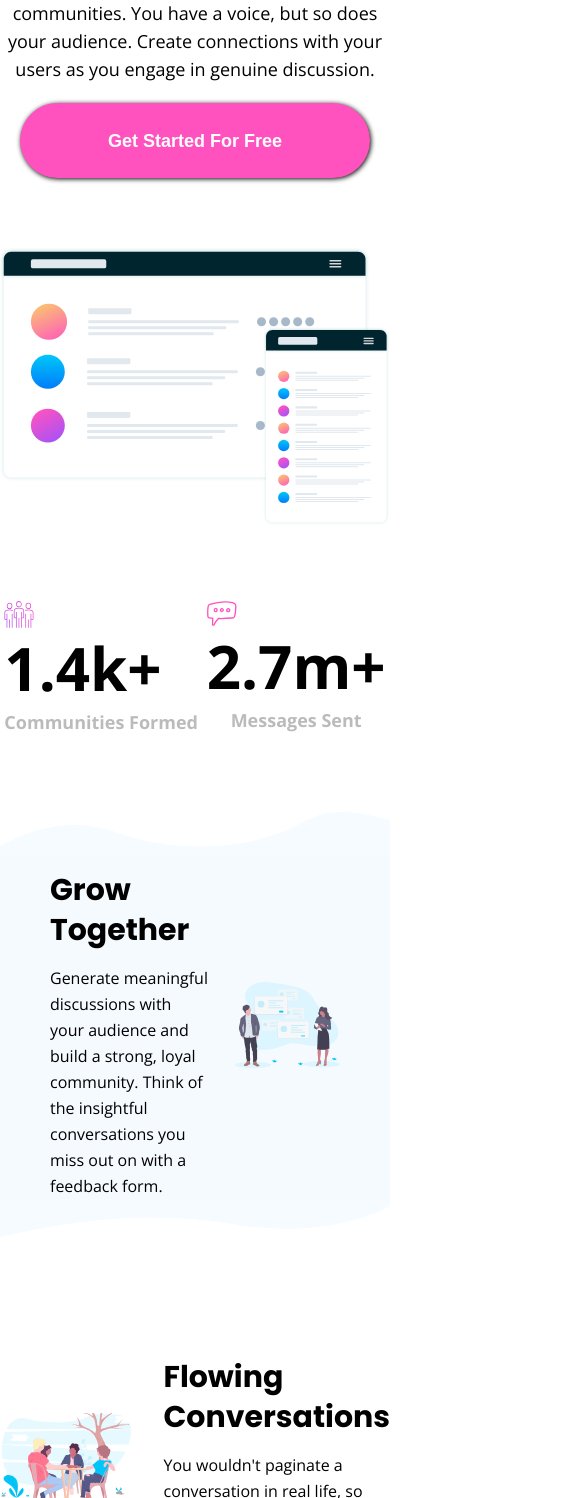
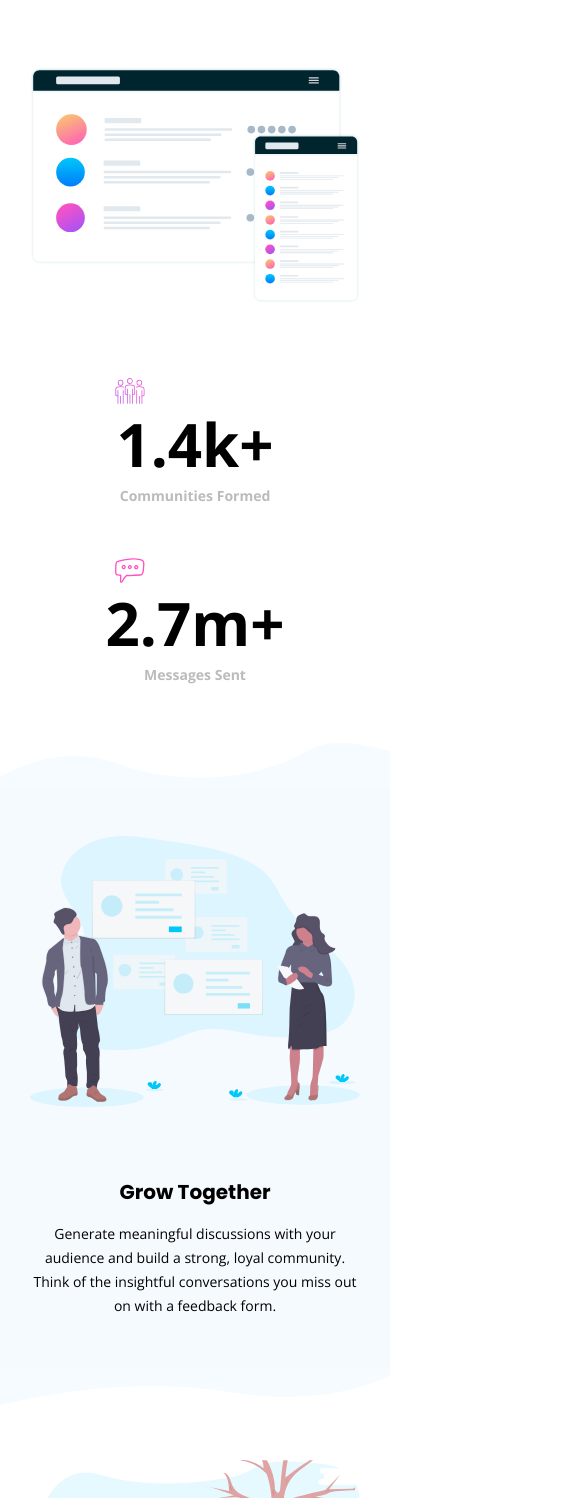
Before and after one commit to muriloviscondi/huddle_landing_page_with_curved_sections_frontendmentor, a plain HTML site: page index.html in a window 390 px wide. Shown: the part 502-2000 px from the top of the page, 585 px wide, since content can reach past the window. Drawn offline with nearby package versions, Linux system fonts and the light colour scheme.

Commit message:
finalizando responsivo

```diff
--- a/css/style.css
+++ b/css/style.css
@@ -127,7 +127,7 @@ nav #try_it:hover {
   text-align: left;
   display: flex;
   flex-direction: row;
-  flex-wrap: nowrap;
+  flex-wrap: wrap;
   justify-content: space-around;
 }
 
@@ -186,6 +186,10 @@ nav #try_it:hover {
   background-color: var(--very-pale-blue-color);
 }
 
+.flex_content.bg-img {
+  padding: 0px 50px;
+}
+
 #content_community .community_content,
 #content_community .community_content-img {
   margin: 0 auto;
@@ -224,8 +228,11 @@ nav #try_it:hover {
   color: #fff;
   background: var(--very-dark-cyan-color);
 
-  display: grid;
-  grid-template-columns: 1fr 1fr;
+  display: flex;
+  flex-direction: row-reverse;
+  flex-wrap: wrap;
+  align-items: flex-start;
+  justify-content: space-evenly;
 }
 
 .footer-content p {
@@ -284,7 +291,99 @@ nav #try_it:hover {
 }
 
 @media only screen and (max-width: 850px) {
+  nav #logo {
+    width: 125px;
+  }
+
+  #build_community {
+    padding: 0 30px;
+  }
+
+  h1 {
+    font-size: 23px;
+    line-height: 33px;
+  }
+
+  p {
+    font-size: 14px;
+    line-height: 24px;
+  }
+
+  .content-button input[type=button] {
+    width: 250px;
+    height: 50px;
+    margin: 30px auto;
+    font-size: 16px;
+    line-height: 26px;
+  }
+
+  .community_description {
+    margin: 20px auto 50px auto;
+    text-align: center;
+    flex-direction: column;
+  }
+
+  .community + .community {
+    margin-top: 50px;
+  }
+
+  .community i img {
+    position: relative;
+    left: -65px;
+  }
+
   .flex_content {
+    flex-wrap: wrap;
+    text-align: center;
+  }
 
+  .flex_content.bg-gray {
+    padding: 0px 30px;
+  }
+
+  .flex_content.bg-img {
+    padding: 0px 30px;
+  }
+
+  #content_community .community_content-img img {
+    width: 100%;
+    margin: 50px auto;
+  }
+
+  #content_community h1 {
+    font-size: 20px;
+    line-height: 30px;
+  }
+
+  #content_community p {
+    font-size: 14px;
+    line-height: 24px;
+    margin-bottom: 50px;
+  }
+
+  .bg-image-content {
+    margin-top: 0 !important;
+    margin-bottom: 0 !important;
+  }
+
+  #ready .content-button {
+    margin: 20px auto 100px;
+  }
+
+  .footer-content {
+    padding: 50px 30px;
+  }
+
+  .footer__newsletter {
+    margin: 0px auto 100px;
+  }
+
+  .footer__input {
+    text-align: right;
+  }
+
+  .footer__input input[type=email] {
+    width: 100%;
+    margin: 0 0 20px;
   }
 }
--- a/index.html
+++ b/index.html
@@ -128,6 +128,16 @@
       <img class="bg-image-content top" src="images/bg-footer-top-desktop.svg" alt="bg-footer-top">
 
       <div class="footer-content">
+        <div class="footer__newsletter">
+          <h2>newsletter</h2>
+          <p>To recieve tips on how to grow your community, sign up to our weekly newsletter. We’ll never send you spam or pass on your email address</p>
+
+          <div class="footer__input">
+            <input type="email" name="newsletter" id="newsletter">
+            <input type="button" value="Subscribe">
+          </div>
+        </div>
+
         <div class="footer__contact">
           <div class="footer__logo">
             <img src="images/logo-footer.svg" alt="logo Hunuddle">
@@ -153,15 +163,7 @@
           </div>
         </div>
 
-        <div class="footer__newsletter">
-          <h2>newsletter</h2>
-          <p>To recieve tips on how to grow your community, sign up to our weekly newsletter. We’ll never send you spam or pass on your email address</p>
 
-          <div class="footer__input">
-            <input type="email" name="newsletter" id="newsletter">
-            <input type="button" value="Subscribe">
-          </div>
-        </div>
 
       </div>
     </footer>
```
